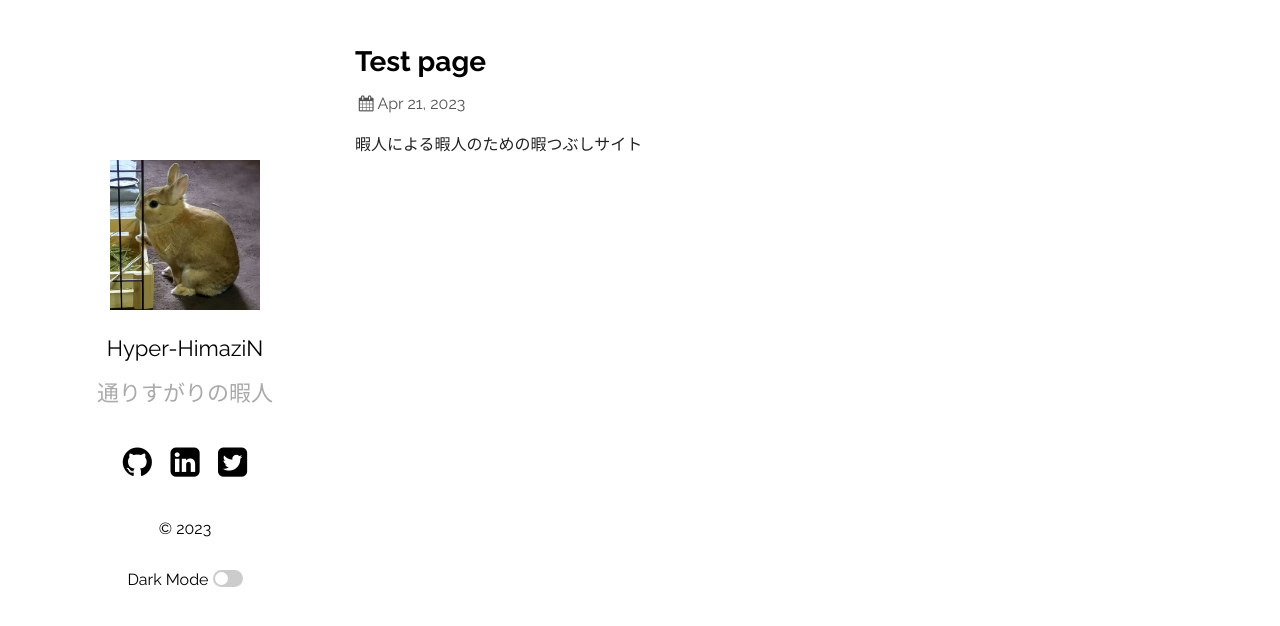
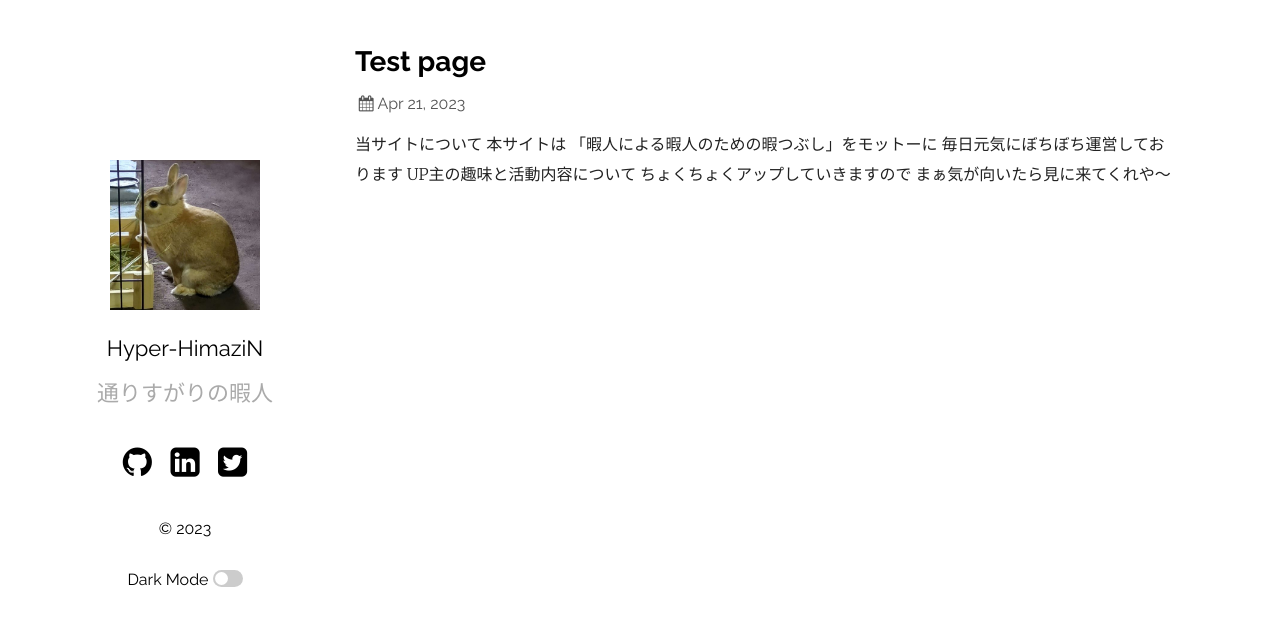
Before and after one commit to S-All11/S-All11.github.io, a Jekyll site: the page built from _posts/2023-04-21-Test0.markdown, in a window 1280 px wide. Shown: the top 626 px of the page. Built offline with Jekyll 4.4.1, drawn with Linux system fonts in a browser that asks for light colours.

Commit message:
記事内容追記

```diff
--- a/_posts/2023-04-21-Test0.markdown
+++ b/_posts/2023-04-21-Test0.markdown
@@ -4,4 +4,10 @@ title:  "Test page"
 date:   2023-04-21 15:00:00 +0900
 categories:
 ---
-暇人による暇人のための暇つぶしサイト
+当サイトについて
+本サイトは
+「暇人による暇人のための暇つぶし」をモットーに
+毎日元気にぼちぼち運営しております
+UP主の趣味と活動内容について
+ちょくちょくアップしていきますので
+まぁ気が向いたら見に来てくれや～
```
